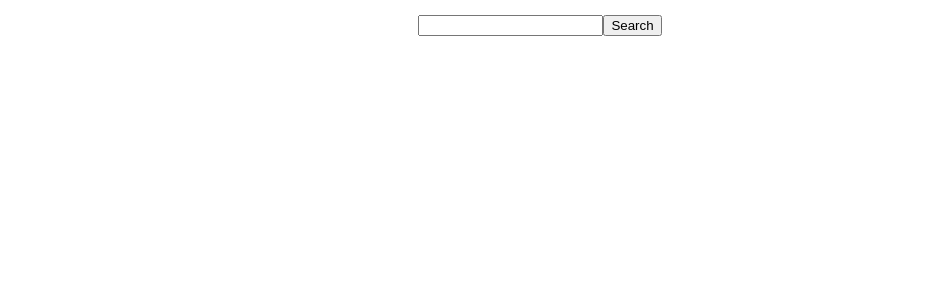
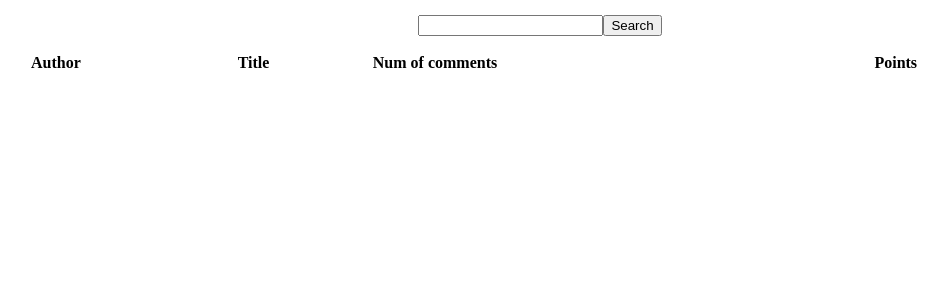
Before and after one commit to diegchav/hacker-news-fetcher, a React (Create React App) app: page / in a window 1280 px wide. Shown: the top 300 px of the page, without its empty margins (100-1048 px from the left). Built offline with nearby package versions, Linux system fonts and the light colour scheme.

Commit message:
Fetch results from HN API on search click

```diff
--- a/package.json
+++ b/package.json
@@ -3,6 +3,7 @@
   "version": "0.1.0",
   "private": true,
   "dependencies": {
+    "axios": "^0.19.0",
     "prop-types": "^15.7.2",
     "react": "^16.9.0",
     "react-dom": "^16.9.0",
--- a/src/App.js
+++ b/src/App.js
@@ -1,10 +1,19 @@
 import React from 'react';
+import axios from 'axios';
 import styled from 'styled-components';
 
 import Search from './components/Search';
+import SearchResults from './components/SearchResults';
+
+import {
+  API_BASE_URL,
+  API_QUERY_PARAM
+} from './constants';
 
 const StyledApp = styled.div`
   display: flex;
+  flex-direction: column;
+  align-items: center;
   justify-content: center;
 `;
 
@@ -14,13 +23,20 @@ class App extends React.Component {
   };
 
   onSearch = (searchTerm) => {
-    console.log(searchTerm);
+    const searchUrl = `${API_BASE_URL}${API_QUERY_PARAM}${searchTerm.toLowerCase()}`;
+    axios.get(searchUrl)
+    .then(res => {
+      const results = res.data.hits;
+      this.setState({ results });
+    });
   };
 
   render() {
+    const { results } = this.state;
     return (
       <StyledApp>
         <Search onSearch={this.onSearch} />
+        <SearchResults results={results} />
       </StyledApp>
     );
   }
--- /dev/null
+++ b/src/components/SearchResults.js
@@ -0,0 +1,33 @@
+import React from 'react';
+import PropTypes from 'prop-types';
+
+import StyledSearchResults from './styles/StyledSearchResults';
+
+const SearchResults = ({ results }) => (
+  <StyledSearchResults>
+    <thead>
+      <tr>
+        <th>Author</th>
+        <th>Title</th>
+        <th>Num of comments</th>
+        <th>Points</th>
+      </tr>
+    </thead>
+    <tbody>
+      {results.map(item => (
+        <tr key={item.objectID}>
+        <td>{item.author}</td>
+        <td>{item.title}</td>
+        <td>{item.num_comments}</td>
+        <td>{item.points}</td>
+        </tr>
+      ))}
+    </tbody>
+  </StyledSearchResults>
+);
+
+SearchResults.propTypes = {
+  results: PropTypes.array.isRequired
+};
+
+export default SearchResults;
--- /dev/null
+++ b/src/components/styles/StyledSearchResults.js
@@ -0,0 +1,12 @@
+import styled from 'styled-components';
+
+const StyledSearchResults = styled.table`
+  width: 80vw;
+  margin-top: 15px;
+
+  th, td {
+    text-align: left;
+  }
+`;
+
+export default StyledSearchResults;
--- /dev/null
+++ b/src/constants/index.js
@@ -0,0 +1,2 @@
+export const API_BASE_URL = 'http://hn.algolia.com/api/v1/search?';
+export const API_QUERY_PARAM = 'query=';
```
Also changed, not shown: 1 other file (tests, documents, lock files or other folders).
